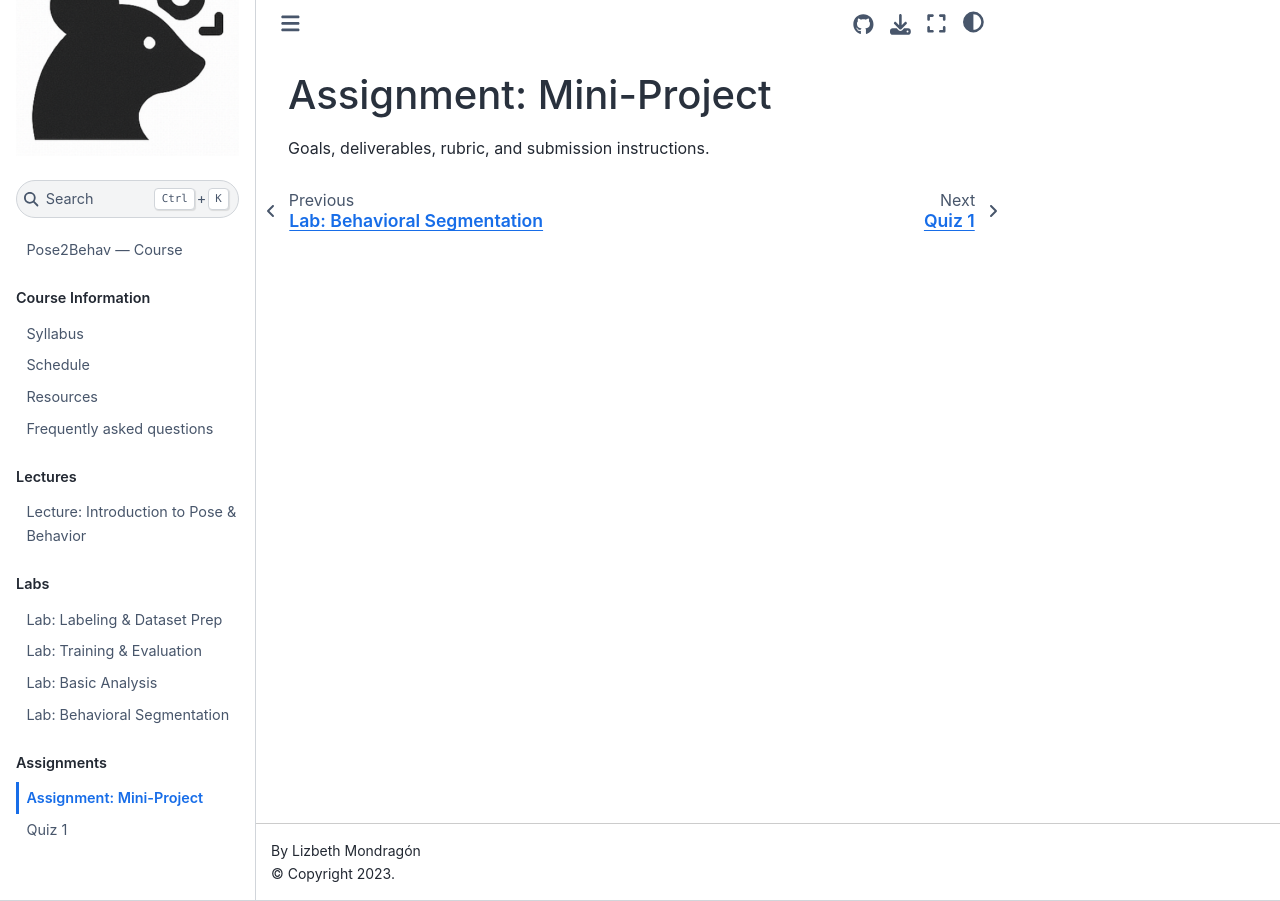
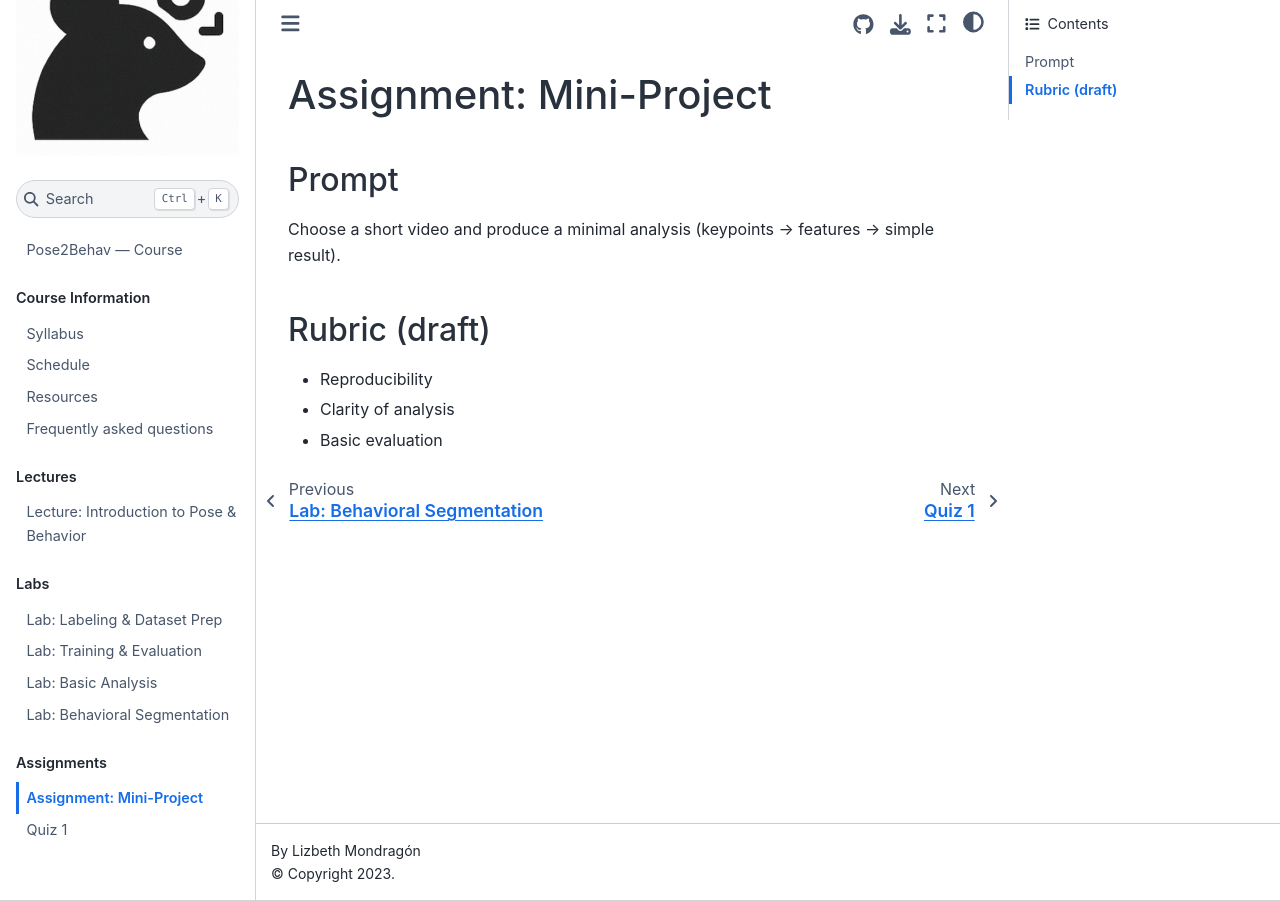
Before and after one commit to LizbethMG-Teaching/pose2behav-book, a Jupyter Book: the page built from assignments/miniproject.md, in a window 1280 px wide. Built offline with Jupyter Book 1.0.4 settings and Sphinx 7.4.7 and the Sphinx Book theme 1.1.4, drawn with Linux system fonts in a browser that asks for light colours.

Commit message:
Update miniproject.md

```diff
--- a/assignments/miniproject.md
+++ b/assignments/miniproject.md
@@ -1,3 +1,9 @@
 # Assignment: Mini-Project
 
-Goals, deliverables, rubric, and submission instructions.
+## Prompt
+Choose a short video and produce a minimal analysis (keypoints → features → simple result).
+
+## Rubric (draft)
+- Reproducibility
+- Clarity of analysis
+- Basic evaluation
```
